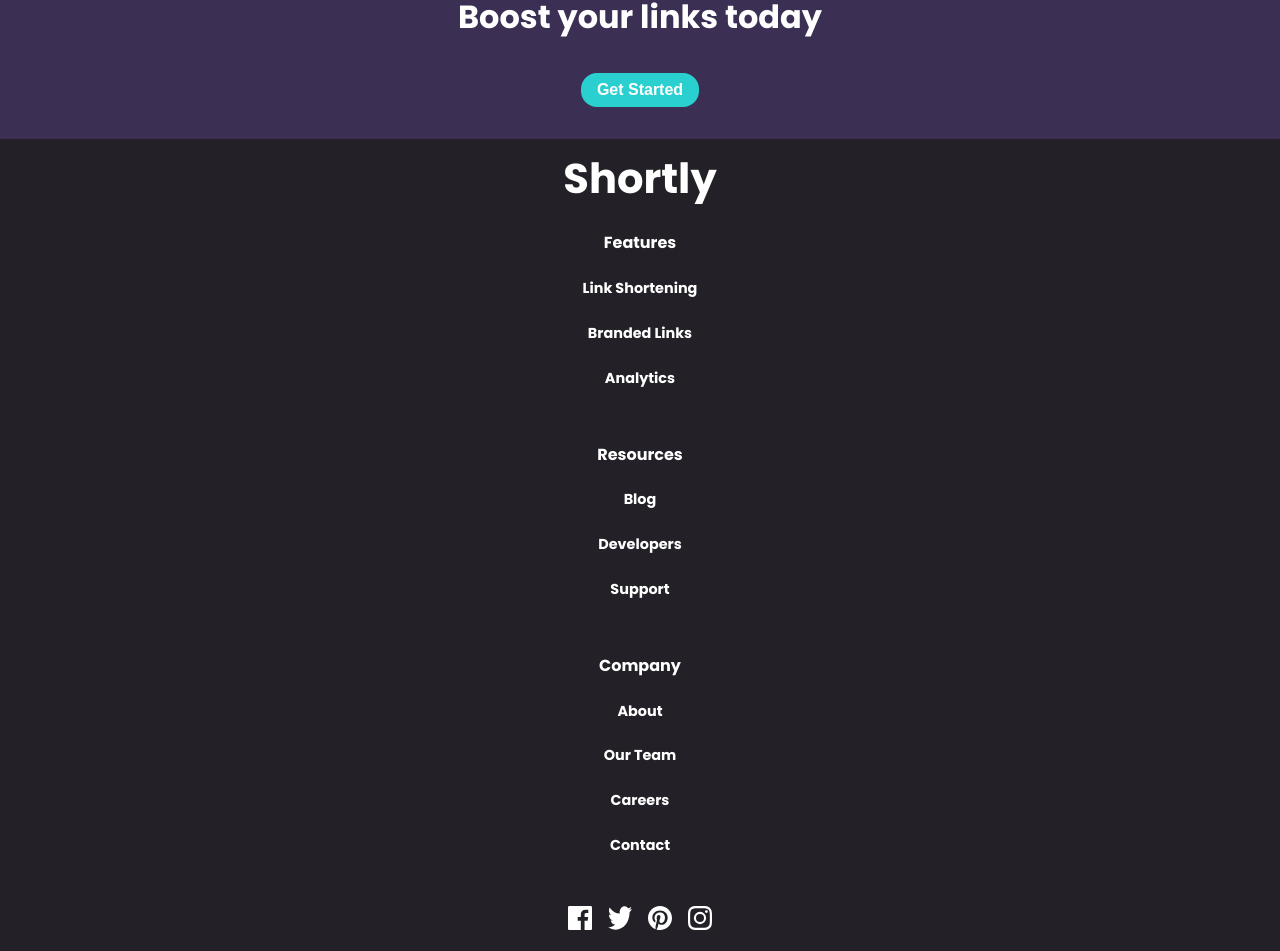
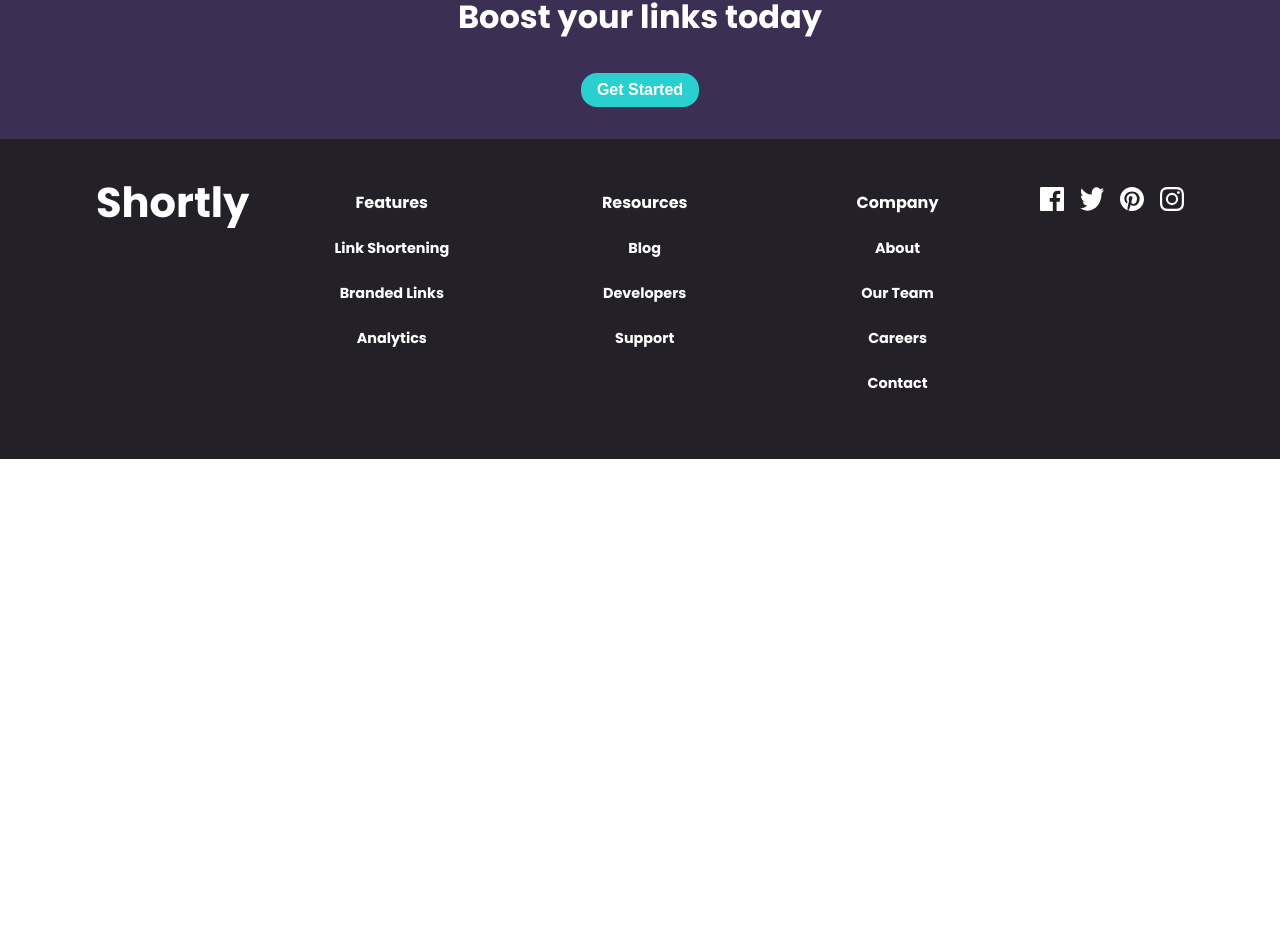
Before and after one commit to kelly1801/Plenty-hometaking-kelly-chara, a React (Vite) app: page / in a window 1280 px wide. Shown: the part 1944-2895 px from the top of the page. After the commit the page ends 2403 px from the top, so only its background shows below. Built offline with nearby package versions, Linux system fonts and the light colour scheme.

Commit message:
add footer desktop view

```diff
--- a/src/styles/FooterStyles.ts
+++ b/src/styles/FooterStyles.ts
@@ -10,7 +10,11 @@ export const FooterWrapper = styled.footer`
   padding: 1.5rem;
   gap: 2rem;
 
-  @media (max-width: 768px) {
+  @media (min-width: 768px) {
+    flex-direction: row;
+
+    align-items: flex-start;
+    padding: 3rem 6rem;
   }
 `;
 
@@ -57,4 +61,8 @@ export const ColumnWrapper = styled.div`
 export const IconWrapper = styled.div`
   display: flex;
   gap: 1rem;
+
+  @media (min-width: 768px) {
+    flex-direction: row;
+  }
 `;
```
